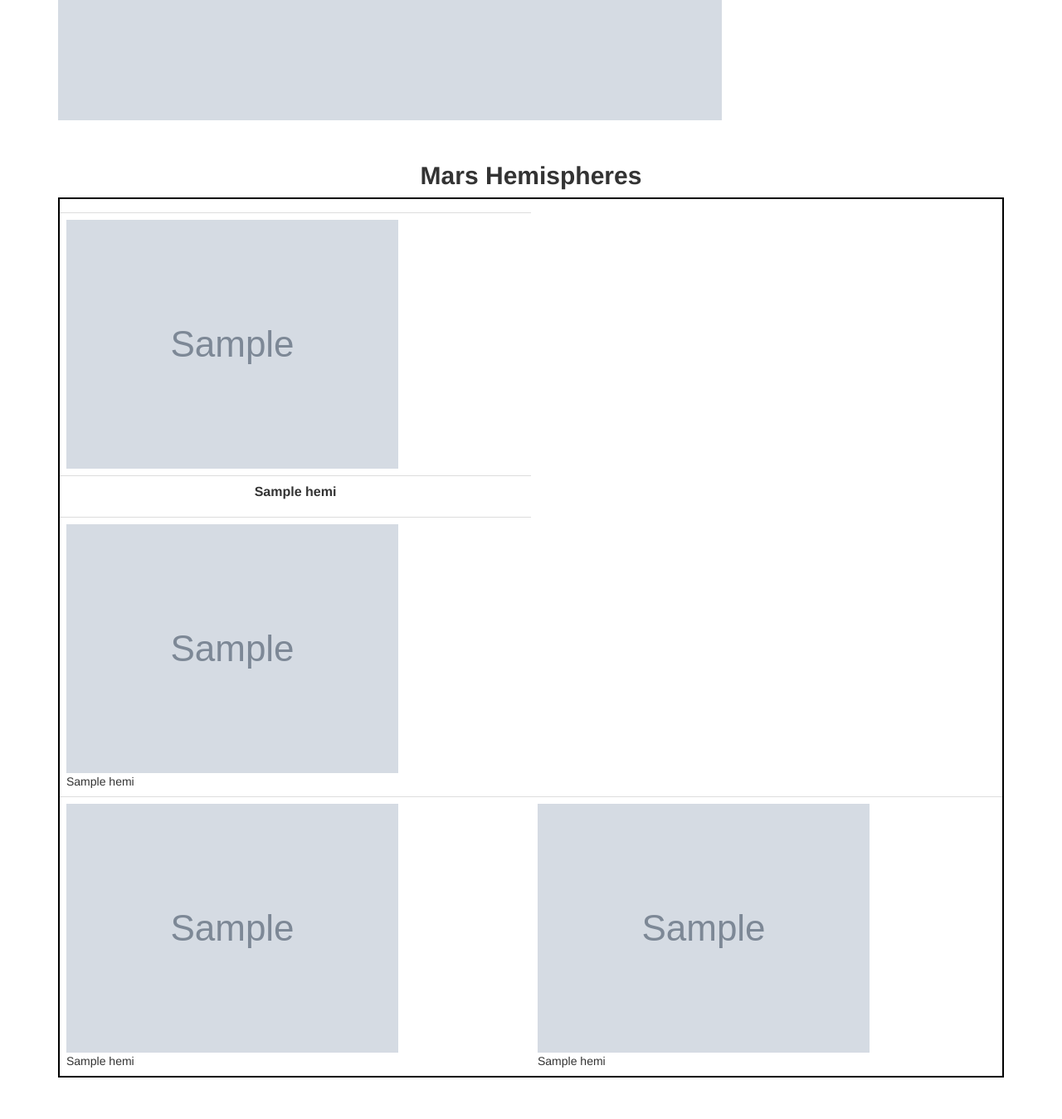
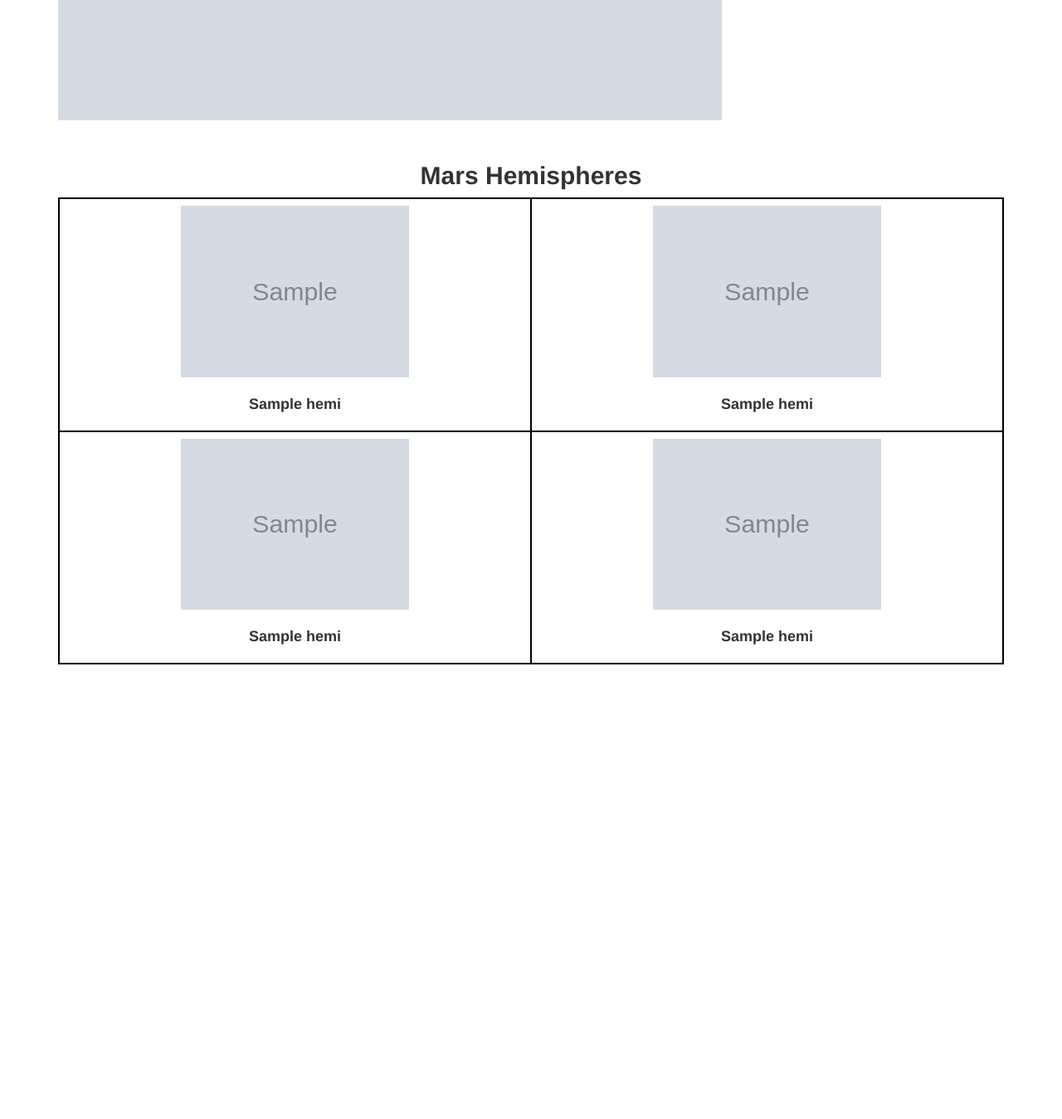
Before and after one commit to WayneJ2/web-scraping-challenge, a Flask app: page / in a window 1280 px wide. Shown: the part 973-2322 px from the top of the page at 83% size. After the commit the page ends 1824 px from the top, so only its background shows below. Run offline with Flask 2, Linux system fonts and the light colour scheme; a database or web service that is not in the repository returns one stand-in record (Sample ...); some libraries are stand-ins or nearby versions.

Commit message:
Complete
assignment complete

```diff
--- a/app.py
+++ b/app.py
@@ -15,7 +15,7 @@ def index():
 def scraper():
     marsData = mongo.db.marsPull
     mars_data = scrape_mars.scrape()
-    print(mars_data)
+    # print(mars_data)
     marsData.update({}, mars_data, upsert=True)
     return redirect("/", code=302)
 
--- a/scrape_mars.py
+++ b/scrape_mars.py
@@ -7,7 +7,7 @@ import pandas as pd
 def init_browser():
     # @NOTE: Replace the path with your actual path to the chromedriver
     executable_path = { "executable_path": ChromeDriverManager().install()}
-    return Browser("chrome", **executable_path, headless=False)
+    return Browser("chrome", **executable_path, headless=True)
 
 
 def article_scrape():
--- a/templates/index.html
+++ b/templates/index.html
@@ -32,20 +32,24 @@
       height: 300px;
     }
     th,
-    td {
+    td {border: 2px solid black;
       padding-left: 5px;
       padding-right: 5px;
     }
     p {
       font-weight: bold;
-      font-size: medium;
+      font-size: large;
       text-align: center;
     }
     .description-header {
       text-align: center;
     }
     /* .table {border-style:groove;} */
-    /* .hem-photo {padding-left:50px ; } */
+    .hem-photo {display: block;
+                margin-left: auto;
+                margin-right: auto;
+                width: 50%; }
+
   </style>
   <body>
     <div class="container">
@@ -81,44 +85,24 @@
           <table class="table">
             <tr style="font-size: 14px">
               <td>
-                <tr>
-                  <td>
-                    <img
-                      src="{{mars.hemiData[0].img_url}}"
-                      alt=""
-                      class="hem-photo"
-                    />
-                  </td>
-                </tr>
-                <tr>
-                  <td><p>{{mars.hemiData[0].title}}</p></td>
-                </tr>
+                <img src="{{mars.hemiData[0].img_url}}" alt="" class="hem-photo"/>
+                 <br/> <p>{{mars.hemiData[0].title}}</p>
+
               </td>
               <td>
-                <img
-                  src="{{mars.hemiData[1].img_url}}"
-                  alt=""
-                  class="hem-photo"
-                />
-                <br />{{mars.hemiData[1].title}}
+                <img src="{{mars.hemiData[1].img_url}}" alt="" class="hem-photo"/>
+                <br/><p>{{mars.hemiData[1].title}}</p>
               </td>
             </tr>
             <tr style="font-size: 14px">
               <td>
-                <img
-                  src="{{mars.hemiData[2].img_url}}"
-                  alt=""
-                  class="hem-photo"
-                />
-                <br />{{mars.hemiData[2].title}}
+                <img src="{{mars.hemiData[2].img_url}}" alt="" class="hem-photo"/>
+                <br /><p>{{mars.hemiData[2].title}}</p>
               </td>
               <td>
                 <img
-                  src="{{mars.hemiData[3].img_url}}"
-                  alt=""
-                  class="hem-photo"
-                />
-                <br />{{mars.hemiData[3].title}}
+                  src="{{mars.hemiData[3].img_url}}" alt="" class="hem-photo"/>
+                <br /><p>{{mars.hemiData[3].title}}</p>
               </td>
             </tr>
           </table>
```
